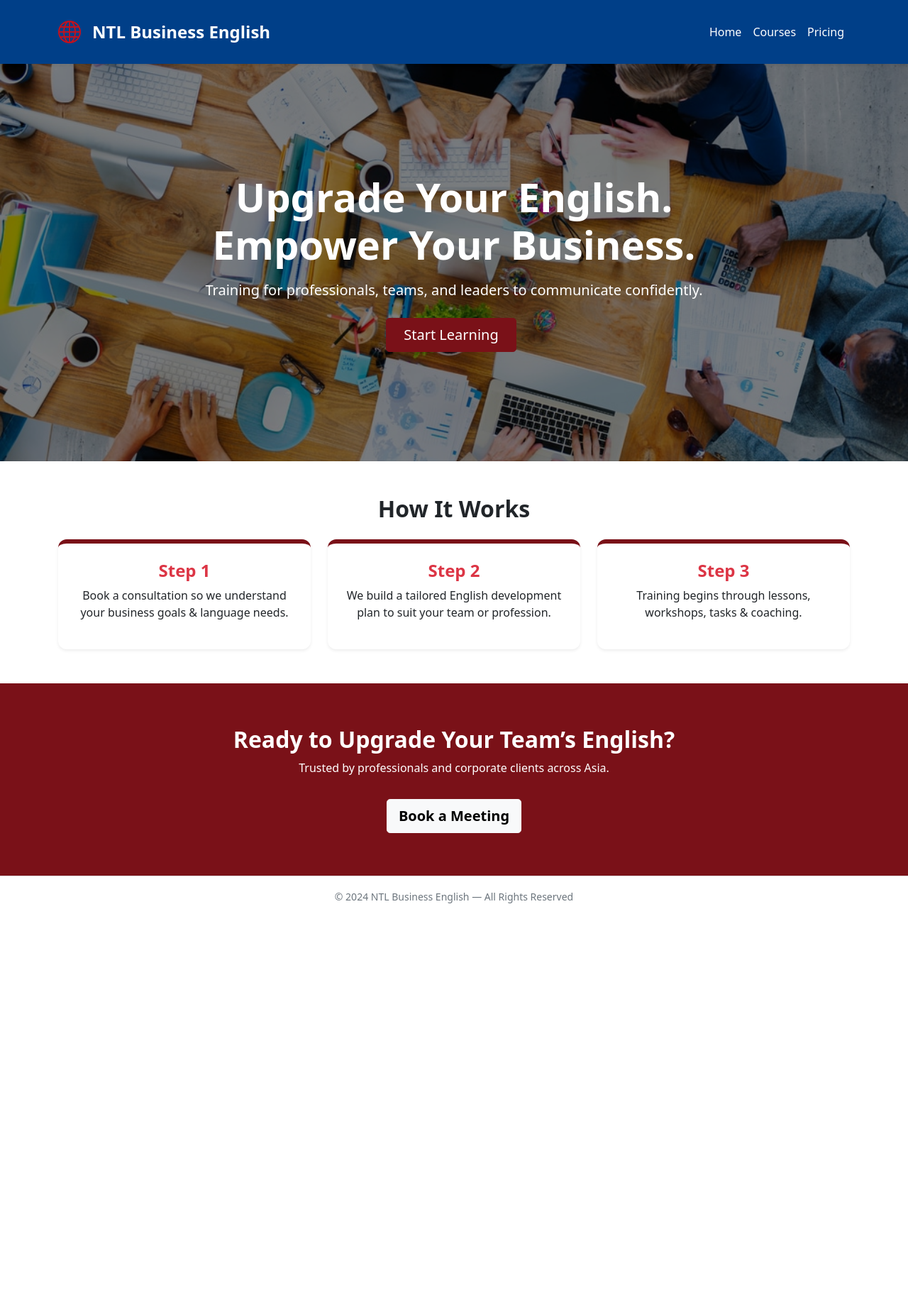
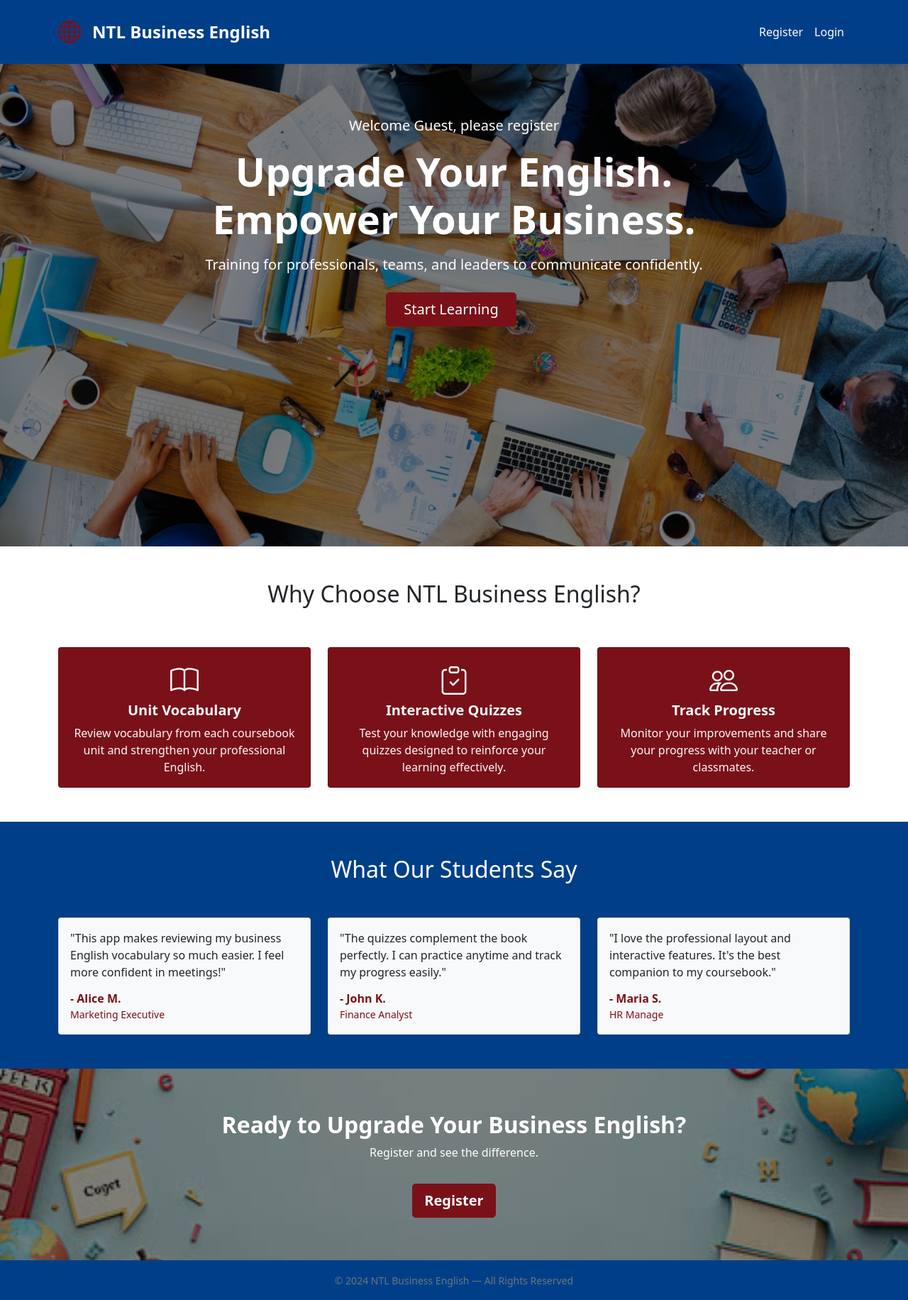
Before and after one commit to Ragoo123/ntl-business-english, a Django app: page / in a window 1280 px wide. Shown: the whole page at 71% size. Before the commit the page ends 1273 px from the top, so only its background shows below. Run offline with Django 5.2, Linux system fonts and the light colour scheme.

Commit message:
index, login and register layout finished

```diff
--- a/core/static/css/style.css
+++ b/core/static/css/style.css
@@ -9,17 +9,11 @@
 	background-size: cover;
 	background-position: center;
 	background-repeat: no-repeat;
-
-	min-height: 70vh; /* height of hero */
-	padding: 0; /* padding handled by flex */
-	display: flex;
-	justify-content: center;
-	align-items: center;
-	color: white;
-	text-align: center;
+	min-height: 85svh; /* height of hero */
 }
 
-.hero-section::before {
+.hero-section::before,
+.cta-banner::before {
 	content: "";
 	position: absolute;
 	inset: 0;
@@ -27,14 +21,41 @@
 	z-index: 1;
 }
 
-.hero-section .container {
+.hero-section .container,
+.cta-banner .container {
 	position: relative;
 	z-index: 2; /* make sure text and buttons are above overlay */
 }
 
 .cta-banner {
-	background: var(--primary-red);
+	position: relative;
+	background-image: url("../images/bg-cta.jpg"); /* place your image in core/static/images/ */
+	background-size: cover;
+	background-position: center;
+	background-repeat: no-repeat;
 	padding: 60px 0;
+	min-height: 10vh; /* height of hero */
+}
+
+.login-image-col {
+    position: relative;
+    background-image: url("../images/hero.jpg");
+    background-size: cover;
+    background-position: center;
+    min-height: 85vh; /* use vh instead of svh */
+}
+
+.login-image-col::before {
+    content: "";
+    position: absolute;
+    inset: 0;
+    background: rgba(0, 0, 0, 0.5); /* dark overlay */
+    z-index: 1;
+}
+
+.login-image-col > div {
+    position: relative;
+    z-index: 2; /* text above overlay */
 }
 
 .step-card {
@@ -49,6 +70,14 @@
 
 .bg-primary-custom {
 	background-color: var(--primary-blue) !important;
+}
+
+.bg-secondary-custom {
+	background-color: var(--primary-red) !important;
+}
+
+.border-secondary-custom {
+	border-color: var(--primary-red) !important;
 }
 
 .navbar .nav-link {
@@ -88,4 +117,9 @@
 .btn-primary-custom:hover {
 	background-color: #5c0d13; /* optional: darker shade on hover */
 	border-color: #5c0d13;
+	color: white;
 }
+
+.text-secondary-custom {
+	color: var(--primary-red) !important;
+}
--- a/core/templates/core/base.html
+++ b/core/templates/core/base.html
@@ -8,20 +8,19 @@
 
 		<!-- Bootstrap -->
 		<link href="https://cdn.jsdelivr.net/npm/bootstrap@5.0.2/dist/css/bootstrap.min.css" rel="stylesheet" integrity="sha384-EVSTQN3/azprG1Anm3QDgpJLIm9Nao0Yz1ztcQTwFspd3yD65VohhpuuCOmLASjC" crossorigin="anonymous" />
-        <link rel="stylesheet" href="https://cdn.jsdelivr.net/npm/bootstrap-icons@1.13.1/font/bootstrap-icons.min.css">
+		<link rel="stylesheet" href="https://cdn.jsdelivr.net/npm/bootstrap-icons@1.13.1/font/bootstrap-icons.min.css" />
 
 		<!-- Your custom CSS -->
-		<link rel="stylesheet" href="{% static 'css/style.css' %}" />
+		<link rel="stylesheet" href="{% static 'css/style.css' %}?v={{ now|date:'U' }}" />
 
 		<title>{% block title %}NTL Business English{% endblock %}</title>
 	</head>
-	<body>
+	<body class="d-flex flex-column min-vh-100">
 		<!-- NAVBAR -->
 		<nav class="navbar navbar-expand-lg shadow-sm py-3 sticky-top bg-primary-custom">
 			<div class="container">
-				<a class="navbar-brand d-flex align-items-center" href="#">
-
-                    <i class="bi bi-globe" style="font-size: 2rem;color: #c1121f;" alt="Logo"></i>
+				<a class="navbar-brand d-flex align-items-center" href="{% url 'index' %}">
+					<i class="bi bi-globe text-secondary-custom" style="font-size: 2rem;" alt="Logo"></i>
 					<span class="fw-bold fs-4 text-white ms-3">NTL Business English</span>
 				</a>
 
@@ -29,20 +28,25 @@
 					<span class="navbar-toggler-icon"></span>
 				</button>
 
-				<div class="collapse navbar-collapse " id="mainNav">
-					<ul class="navbar-nav ms-auto fw-semibold ">
-						<li class="nav-item"><a class="nav-link" href="#">Home</a></li>
-						<li class="nav-item"><a class="nav-link" href="#">Courses</a></li>
-						<li class="nav-item"><a class="nav-link" href="#">Pricing</a></li>
+				<div class="collapse navbar-collapse" id="mainNav">
+					<ul class="navbar-nav ms-auto fw-semibold">
+						<li class="nav-item"><a class="nav-link" href="{% url 'register' %}">Register</a></li>
+						<li class="nav-item"><a class="nav-link" href="{% url 'login' %}">Login</a></li>
 
 					</ul>
 				</div>
 			</div>
 		</nav>
-		{% block content %} {% endblock %}
+		<main class="flex-grow-1">
+    		<!-- your page content -->
+	 		{% block content %}
+
+			{% endblock %}
+		</main>
+
 
 		<!-- FOOTER -->
-		<footer class="py-3 text-center bg-white border-top">
+		<footer class="py-3 text-center bg-primary-custom">
 			<small class="text-muted">&copy; 2024 NTL Business English — All Rights Reserved</small>
 		</footer>
 
--- a/core/templates/core/index.html
+++ b/core/templates/core/index.html
@@ -1,43 +1,88 @@
-{% extends 'core/base.html' %} {% block title %}Home - NTL Business English{% endblock %} {% block content %}
+{% extends 'core/base.html' %}
+{% load static %}
 
+{% block title %}Home - NTL Business English{% endblock %}
+
+{% block content %}
 <!-- HERO -->
-<header class="hero-section text-center text-white d-flex align-items-center">
-	<div class="container">
-		<h1 class="fw-bold display-4">
-			Upgrade Your English.<br />
-			Empower Your Business.
-		</h1>
+<header class="hero-section text-center text-white d-flex align-items-start ">
+    <div class="container mt-5 pt-4">
+        <p class="fw-semibold fs-5">Welcome Guest, please register</p>
+        <h1 class="fw-bold display-4">Upgrade Your English.<br> Empower Your Business.</h1>
         <p class="mt-3 fs-5">Training for professionals, teams, and leaders to communicate confidently.</p>
         <div class="mt-4">
             <a href="#" class="btn btn-primary-custom btn-lg fw-semibold px-4 me-2">Start Learning</a>
+
         </div>
     </div>
 </header>
 
 <!-- 3 STEP SECTION -->
-<section class="py-5">
-	<div class="container text-center">
-		<h2 class="fw-bold mb-4">How It Works</h2>
-
+<section>
+    <div class="container  py-5">
+		<h2 class="text-center pb-5 text-primary-custom">Why Choose NTL Business English?</h2>
 		<div class="row g-4">
 			<div class="col-md-4">
-				<div class="p-4 shadow-sm bg-white step-card">
-					<h4 class="fw-bold text-danger">Step 1</h4>
-					<p>Book a consultation so we understand your business goals & language needs.</p>
+				<div class="card h-100 shadow-sm bg-secondary-custom text-light">
+					<div class="card-body text-center">
+						<i class="bi bi-book fs-1 text-accent mb-3"></i>
+						<h5 class="card-title fw-bold">Unit Vocabulary</h5>
+						<p class="card-text">Review vocabulary from each coursebook unit and strengthen your professional English.</p>
 					</div>
 				</div>
-
+			</div>
 			<div class="col-md-4">
-				<div class="p-4 shadow-sm bg-white step-card">
-					<h4 class="fw-bold text-danger">Step 2</h4>
-					<p>We build a tailored English development plan to suit your team or profession.</p>
+				<div class="card h-100 shadow-sm bg-secondary-custom text-light">
+					<div class="card-body text-center">
+						<i class="bi bi-clipboard-check fs-1 text-accent mb-3"></i>
+						<h5 class="card-title fw-bold">Interactive Quizzes</h5>
+						<p class="card-text">Test your knowledge with engaging quizzes designed to reinforce your learning effectively.</p>
 					</div>
 				</div>
+			</div>
+			<div class="col-md-4">
+				<div class="card h-100 shadow-sm bg-secondary-custom text-light">
+					<div class="card-body text-center">
+						<i class="bi bi-people fs-1 text-accent mb-3"></i>
+						<h5 class="card-title fw-bold">Track Progress</h5>
+						<p class="card-text">Monitor your improvements and share your progress with your teacher or classmates.</p>
+					</div>
+				</div>
+			</div>
+		</div>
+	</div>
+</section>
 
+<!-- Testimonials -->
+<section class=" bg-primary-custom text-white">
+	<div class="container py-5">
+		<h2 class="text-center mb-5 text-accent">What Our Students Say</h2>
+		<div class="row g-4">
 			<div class="col-md-4">
-				<div class="p-4 shadow-sm bg-white step-card">
-					<h4 class="fw-bold text-danger">Step 3</h4>
-					<p>Training begins through lessons, workshops, tasks & coaching.</p>
+				<div class="card bg-light text-dark h-100 shadow-sm">
+					<div class="card-body">
+						<p class="card-text">"This app makes reviewing my business English vocabulary so much easier. I feel more confident in meetings!"</p>
+						<h6 class="fw-bold mb-0 mt-3 text-secondary-custom">- Alice M.</h6>
+						<small class="text-secondary-custom">Marketing Executive</small>
+					</div>
+				</div>
+			</div>
+			<div class="col-md-4">
+				<div class="card bg-light text-dark h-100 shadow-sm">
+					<div class="card-body">
+						<p class="card-text">"The quizzes complement the book perfectly. I can practice anytime and track my progress easily."</p>
+						<h6 class="fw-bold mb-0 mt-3 text-secondary-custom">- John K.</h6>
+						<small class="text-secondary-custom">Finance Analyst</small>
+					</div>
+				</div>
+			</div>
+			<div class="col-md-4">
+				<div class="card bg-light text-dark h-100 shadow-sm">
+					<div class="card-body">
+						<p class="card-text">"I love the professional layout and interactive features. It's the best companion to my coursebook."</p>
+						<h6 class="fw-bold mb-0 mt-3 text-secondary-custom">- Maria S.</h6>
+						<small class="text-secondary-custom">HR Manage</small>
+					</div>
 				</div>
 			</div>
 		</div>
@@ -47,10 +92,12 @@
 <!-- CTA -->
 <section class="cta-banner text-center text-white">
     <div class="container">
-		<h2 class="fw-bold mb-2">Ready to Upgrade Your Team’s English?</h2>
-		<p>Trusted by professionals and corporate clients across Asia.</p>
-		<a href="#" class="btn btn-light fw-bold btn-lg mt-3">Book a Meeting</a>
+        <h2 class="fw-bold mb-2">Ready to Upgrade Your Business English?</h2>
+        <p>Register and see the difference.</p>
+        <a href="#" class="btn btn-primary-custom fw-bold btn-lg mt-3">Register</a>
     </div>
 </section>
 
+
+
 {% endblock %}
--- a/core/urls.py
+++ b/core/urls.py
@@ -1,7 +1,10 @@
 #urls.py
 from django.urls import path
-from .views import index
+from . import views as core_views
+
 
 urlpatterns = [
-    path('', index, name='index'),
+    path('', core_views.indexView.as_view(), name='index'),
+    path('login/', core_views.loginView.as_view(), name='login'),
+    path('register/', core_views.registerView.as_view(), name='register'),
 ]
--- a/core/views.py
+++ b/core/views.py
@@ -1,7 +1,18 @@
 from django.shortcuts import render
+from django.views import View
 
 
 # Create your views here.
+class indexView(View):
+    def get(self, request):
+        return render(request, "core/index.html")
 
-def index(request):
-    return render(request, 'core/index.html')
+
+class loginView(View):
+    def get(self, request):
+        return render(request, "core/login.html")
+
+
+class registerView(View):
+    def get(self, request):
+        return render(request, "core/register.html")
--- /dev/null
+++ b/notes.txt
@@ -0,0 +1 @@
+continue with features section, dont waste too much time
```
Also changed, not shown: core/templates/core/login.html (added, +41 -0 lines), core/templates/core/register.html (added, +39 -0 lines). Lines whose indentation alone changed are shown as unchanged.
